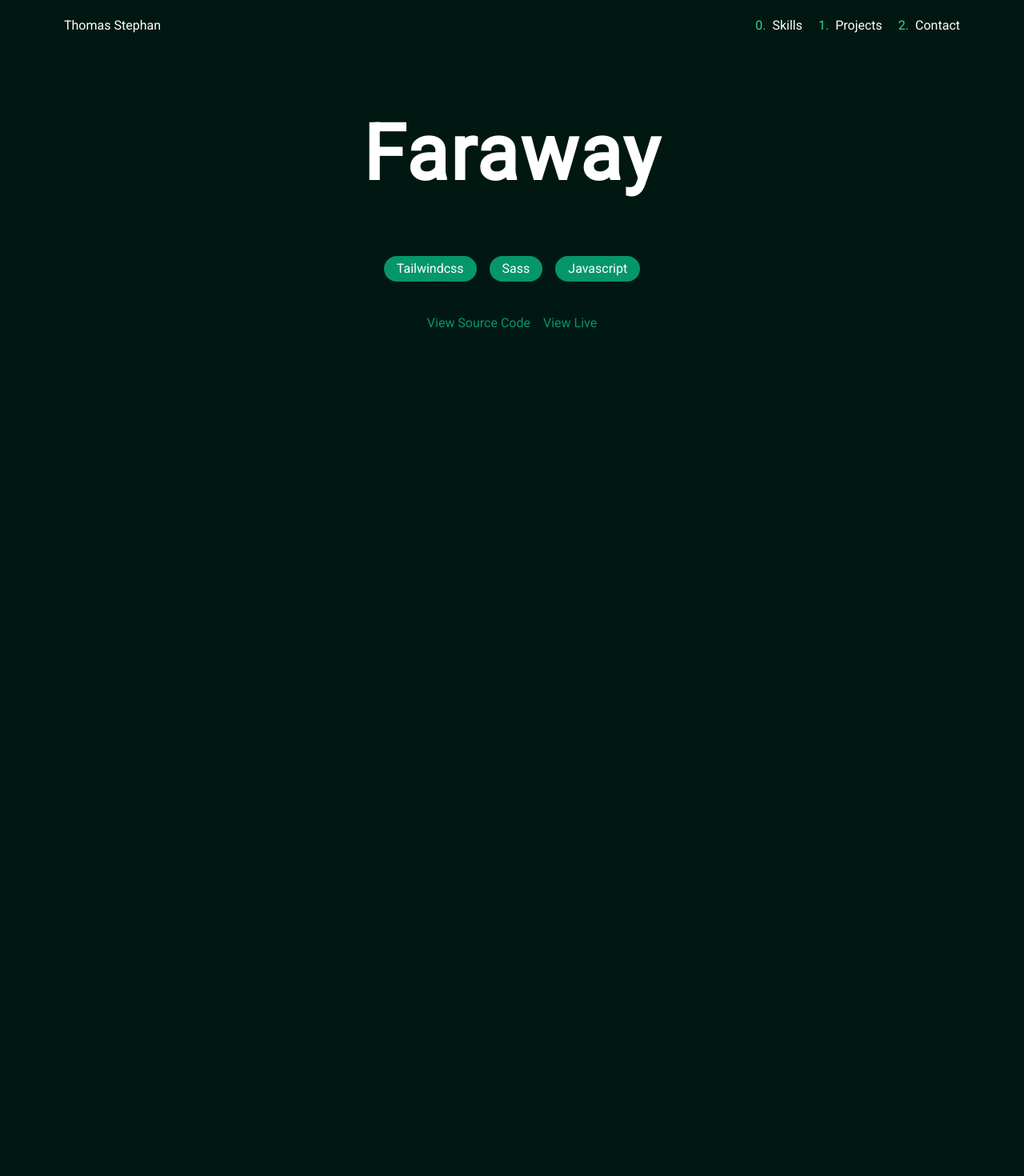
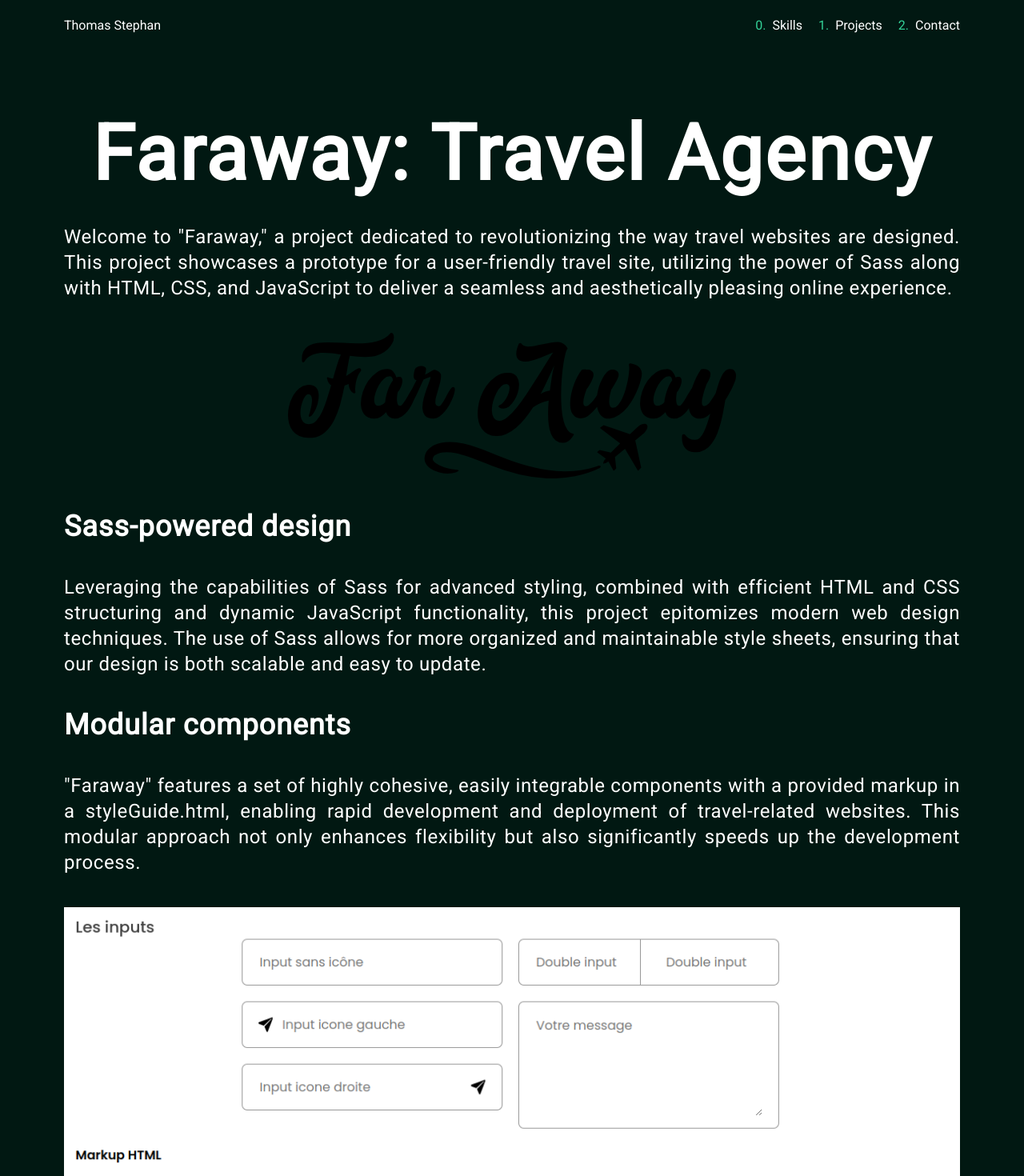
Before and after one commit to SkyDogzz/Portfolio-NextJS, a Next.js app in the folder app/: page /projects/faraway in a window 1280 px wide. Shown: the top 1470 px of the page at 80% size. Before the commit the page ends 800 px from the top, so only its background shows below. Built offline with nearby package versions, Linux system fonts and the light colour scheme.

Commit message:
Update project components and add Title2 component for project titles

```diff
--- a/app/src/app/components/projects/ImageDesc.tsx
+++ b/app/src/app/components/projects/ImageDesc.tsx
@@ -1,7 +1,7 @@
 import Image from 'next/image';
 
-export default function ImageDesc({ src, alt }: { src: string, alt: string }) {
+export default function ImageDesc({ src, alt, mid }: { src: string, alt: string, mid?: boolean}) {
     return (
-        <Image src={src} alt={alt} className="w-full h-auto" width={1920} height={1080} layout="responsive" quality={100} />
+        <Image src={src} alt={alt} className={`mx-auto ${mid ? "w-1/2 h-auto" : "w-full h-auto"}`} width={mid ? 960 : 1920} height={mid ? 540 : 1080} quality={100} />
     );
 }
--- /dev/null
+++ b/app/src/app/components/projects/Title2.tsx
@@ -0,0 +1,5 @@
+export default function Title2({ title }: { title: string }) {
+    return (
+        <h2 className="text-4xl font-bold text-left tracking-wide">{title}</h2>
+    );
+}
--- a/app/src/app/projects/faraway/page.tsx
+++ b/app/src/app/projects/faraway/page.tsx
@@ -1,12 +1,25 @@
 import Title from "@/app/components/projects/Title";
+import Title2 from "@/app/components/projects/Title2";
 import Description from "@/app/components/projects/Description";
 import Techno from "@/app/components/projects/Techno";
 import Links from "@/app/components/projects/Links";
 import ImageDesc from "@/app/components/projects/ImageDesc";
 
 export default function Mandelbroot() {
-    const descriptions = [
-        "",
+    const descriptions1 = [
+        "Welcome to \"Faraway,\" a project dedicated to revolutionizing the way travel websites are designed. This project showcases a prototype for a user-friendly travel site, utilizing the power of Sass along with HTML, CSS, and JavaScript to deliver a seamless and aesthetically pleasing online experience.",
+    ]
+
+    const descriptions2 = [
+        "Leveraging the capabilities of Sass for advanced styling, combined with efficient HTML and CSS structuring and dynamic JavaScript functionality, this project epitomizes modern web design techniques. The use of Sass allows for more organized and maintainable style sheets, ensuring that our design is both scalable and easy to update.",
+    ]
+
+    const descriptions3 = [
+        "\"Faraway\" features a set of highly cohesive, easily integrable components with a provided markup in a styleGuide.html, enabling rapid development and deployment of travel-related websites. This modular approach not only enhances flexibility but also significantly speeds up the development process."
+    ]
+
+    const descriptions4 = [
+        "One of the main challenges was to create a set of design elements that are both visually appealing and easily adaptable to different travel services. By providing a clear and detailed style guide, we ensured that each component could be seamlessly integrated, promoting consistency across the entire user interface."
     ]
 
     const links = [
@@ -16,16 +29,35 @@ export default function Mandelbroot() {
             blank: true
         },
         {
-            name: "View Live",
+            name: "View Live Site",
             url: "https://far-away.fr",
+            blank: true
+        },
+        {
+            name: "View Live Site Style Guide",
+            url: "https://far-away.fr/styleGuide.html",
             blank: true
         }
     ]
 
     return (
         <section className="flex flex-col justify-center gap-10 py-20">
-            <Title title="Faraway" />
-            {descriptions.map((description, index) => (
+            <Title title="Faraway: Travel Agency" />
+            {descriptions1.map((description, index) => (
+                <Description key={index} description={description} />
+            ))}
+            <ImageDesc src="/images/FarawayLogo.svg" alt="Faraway travel agency" mid/>
+            <Title2 title="Sass-powered design" />
+            {descriptions2.map((description, index) => (
+                <Description key={index} description={description} />
+            ))}
+            <Title2 title="Modular components" />
+            {descriptions3.map((description, index) => (
+                <Description key={index} description={description} />
+            ))}
+            <ImageDesc src="/images/inputs.png" alt="Faraway travel agency" />
+            <Title2 title="Design elements" />
+            {descriptions4.map((description, index) => (
                 <Description key={index} description={description} />
             ))}
             <Techno name={"Far Away"} />
--- a/app/src/app/projects/mandelbroot/page.tsx
+++ b/app/src/app/projects/mandelbroot/page.tsx
@@ -23,7 +23,7 @@ export default function Mandelbroot() {
 
     return (
         <section className="flex flex-col justify-center gap-10 py-20">
-            <Title title="This Portfolio" />
+            <Title title="Mandelbroot simulator" />
             {descriptions.map((description, index) => (
                 <Description key={index} description={description} />
             ))}
```
Also changed, not shown: app/public/images/FarawayLogo.svg (added), app/public/images/inputs.png (added).
